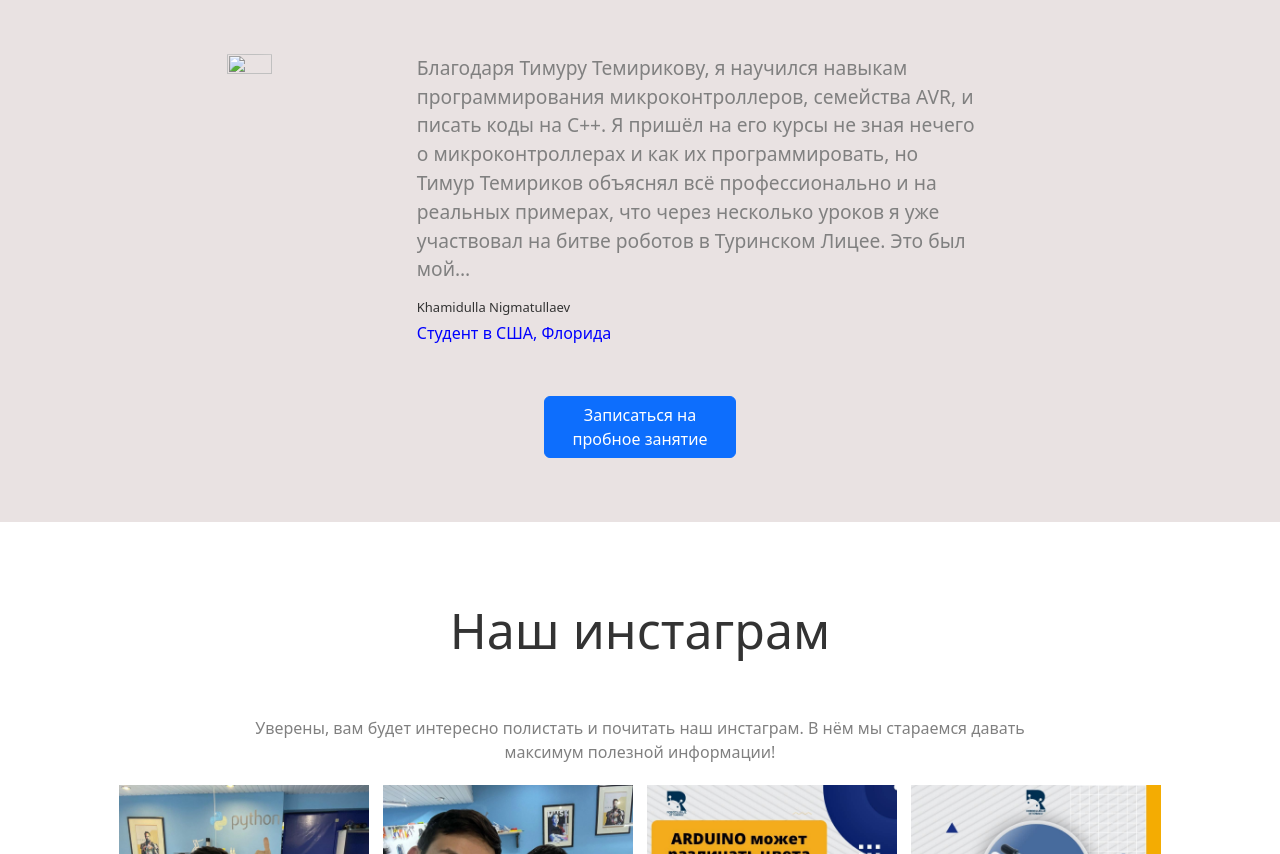
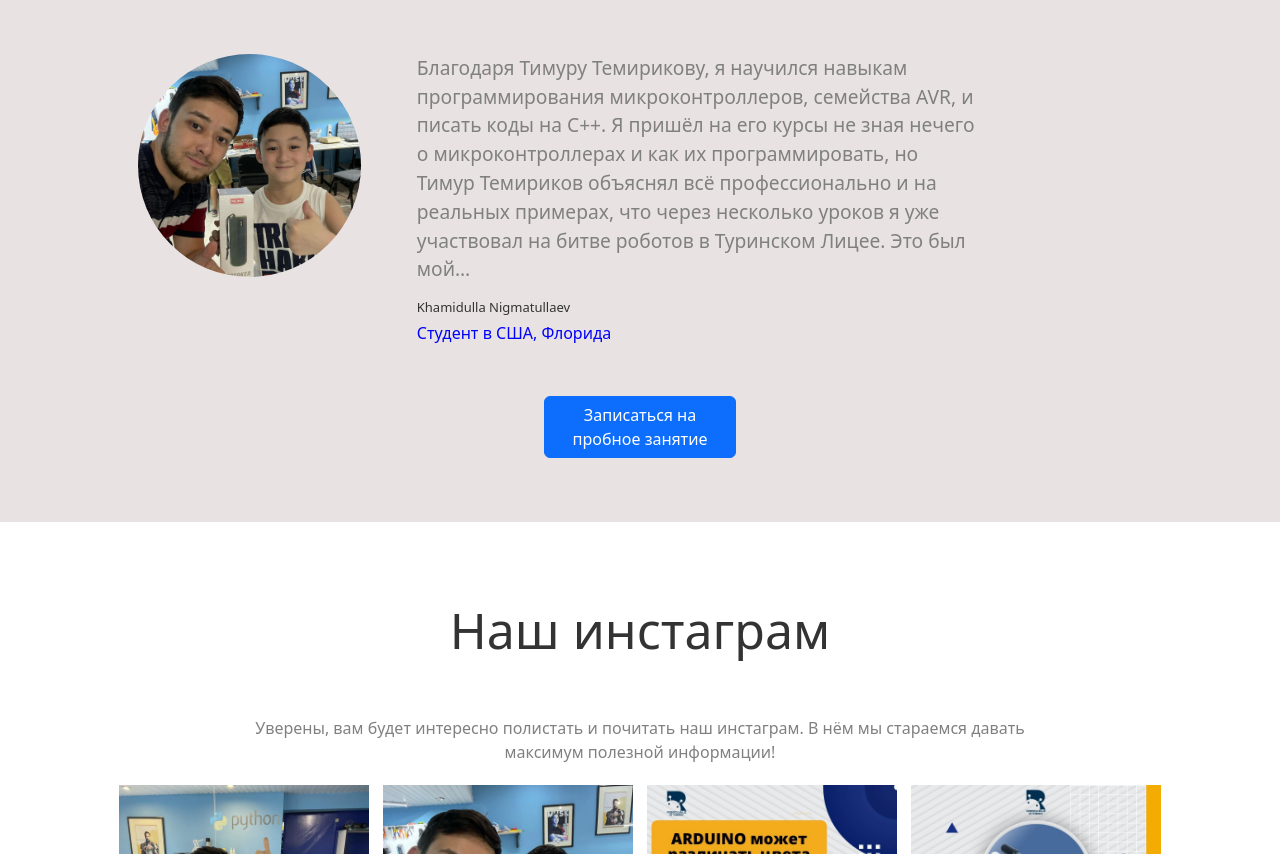
Before and after one commit to UmidYul/Roboclub-, a website: page views/index.html in a window 1280 px wide. Shown: the part 4559-5413 px from the top of the page. Drawn offline with nearby package versions, Linux system fonts and the light colour scheme.

Commit message:
Update index.html
jxfbjsbf

```diff
--- a/views/index.html
+++ b/views/index.html
@@ -166,7 +166,7 @@
                 allow="accelerometer; autoplay; clipboard-write; encrypted-media; gyroscope; picture-in-picture"
                 allowfullscreen></iframe>
             <div class="comment d-flex flex-wrap flex-row">
-                <img class="timur" src="Timur photo here">
+                <img class="timur" src="/img/insta/insta2.jpg">
                 <div class="commentAboutTimur text-start">
                     <p>Благодаря Тимуру Темирикову, я научился навыкам программирования микроконтроллеров, семейства
                         AVR, и писать коды на C++. Я пришёл на его курсы не зная нечего о микроконтроллерах и как их
```
